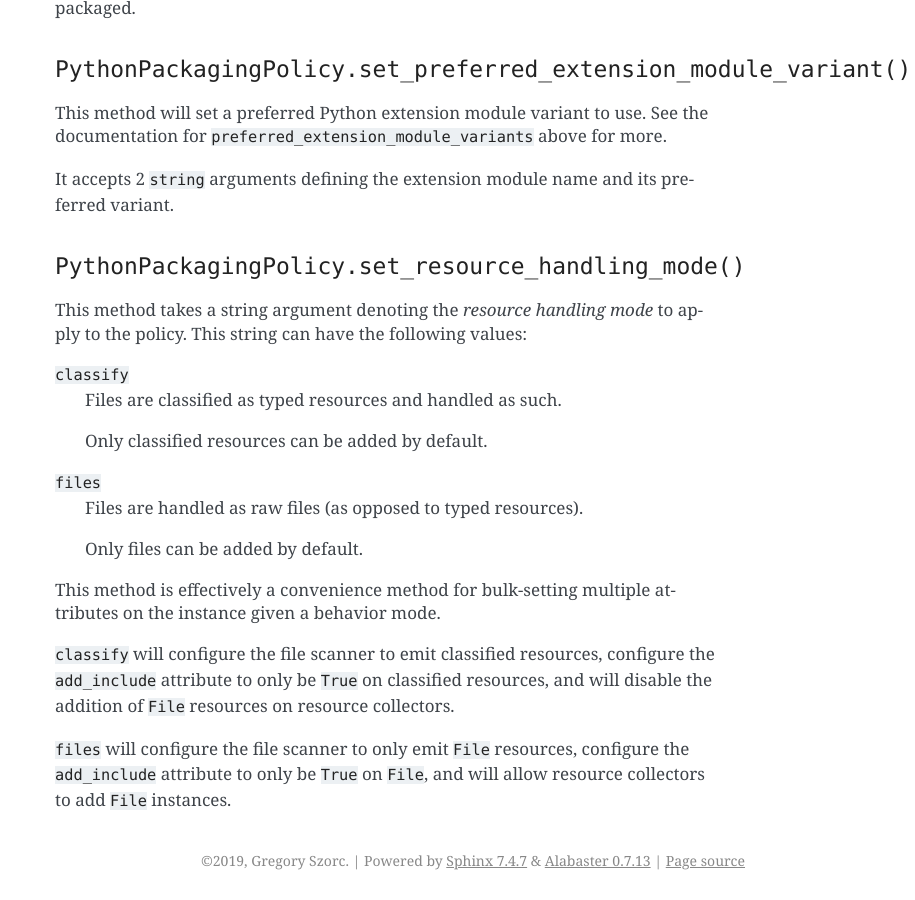
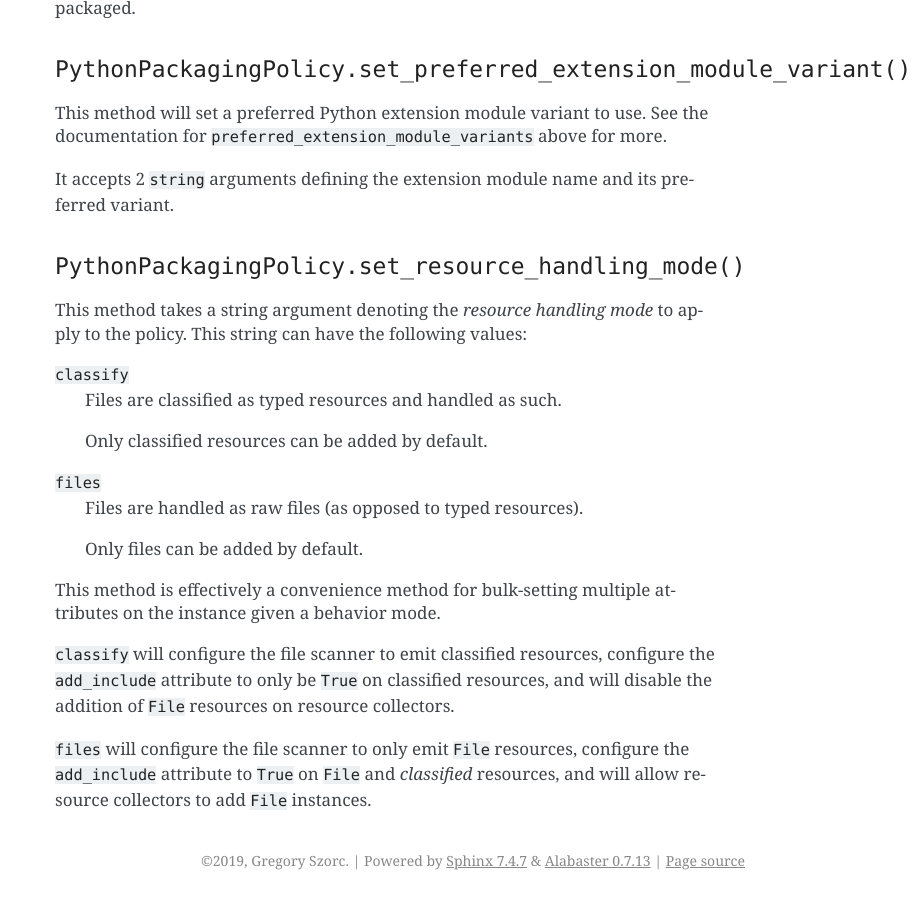
Before and after one commit to indygreg/PyOxidizer, a Sphinx documentation site: the page built from docs/config_type_python_packaging_policy.rst, in a window 1280 px wide and 900 px high, scrolled down 5143 px. Shown: the whole window, without its empty margins (365-1280 px from the left). Built offline with Sphinx 7.4.7, drawn with Linux system fonts in a browser that asks for light colours; the version number is read from the project's files by our own code.

Commit message:
python-packaging: allow classified resources in "files" mode
This is more user friendly. Especially since the distribution's
resources aren't classified as files and we must support classified
resources for it (at least for the moment).

```diff
--- a/docs/config_type_python_packaging_policy.rst
+++ b/docs/config_type_python_packaging_policy.rst
@@ -327,5 +327,5 @@ resources, and will disable the addition of ``File`` resources on resource
 collectors.
 
 ``files`` will configure the file scanner to only emit ``File`` resources,
-configure the ``add_include`` attribute to only be ``True`` on ``File``,
-and will allow resource collectors to add ``File`` instances.
+configure the ``add_include`` attribute to ``True`` on ``File`` and *classified*
+resources, and will allow resource collectors to add ``File`` instances.
```
Also changed, not shown: 1 other file.
